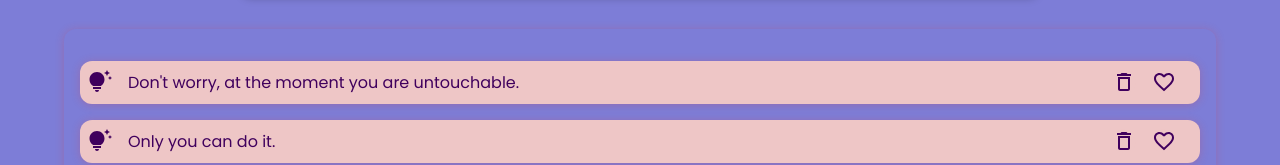
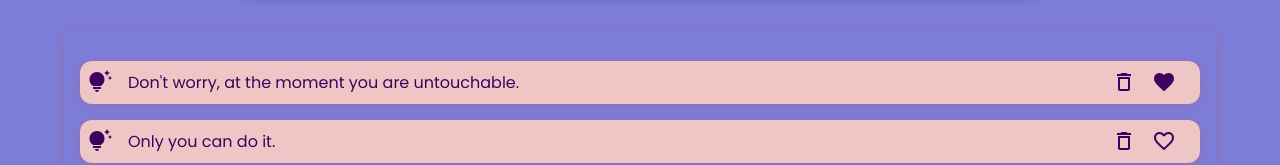
Before and after one commit to 3AME/daily-life-in-tampere, a React (Create React App) app: page / in a window 1280 px wide. Both pictures are taken after a click on the button 1164 px from the left and 4901 px from the top of the page. Shown: the part 4819-4984 px from the top of the page. Built offline with nearby package versions, Linux system fonts and the light colour scheme.

Commit message:
Add liked and unliked in part of thoughts

```diff
--- a/src/components/NewView/ViewForm.js
+++ b/src/components/NewView/ViewForm.js
@@ -36,6 +36,16 @@ const ViewForm = (props) => {
     if (event.target.value.trim().length > 0) {
       setIsValid(true);
     }
+    let imgfile = event.target.files[0]; //Acquire the first image from input
+    console.log('I am the origin picture', imgfile);
+    let reader = new FileReader(); //Using readAsDataURL for image return
+    // reader.readAsDataURL(imgfile);
+    console.log(reader.readAsDataURL(imgfile));
+  /*   reader.onload = function (event){
+      let imgs = event.result;
+      console.log("I am the picture returned as Base64",imgs);
+      setEnteredImg(imgs);
+    } */
     setEnteredImg(event.target.value);
   };
   const submitHandler = (event) => {
--- a/src/components/thoughts/ThoughtItem.js
+++ b/src/components/thoughts/ThoughtItem.js
@@ -1,30 +1,39 @@
-import React from "react";
+import React, { useState } from "react";
 import "./ThoughtItem.css";
 import Card from "../UI/Card";
 import TipsAndUpdatesIcon from "@mui/icons-material/TipsAndUpdates";
 import DeleteOutlineIcon from "@mui/icons-material/DeleteOutline";
-import FavoriteBorderIcon from '@mui/icons-material/FavoriteBorder';
+import FavoriteBorderIcon from "@mui/icons-material/FavoriteBorder";
+import FavoriteIcon from "@mui/icons-material/Favorite";
 
 const ThoughtItem = (props) => {
   //   console.log(props);
-  const deleteHandler = () =>{
+  const [liked, setLiked] = useState(null);
+  const deleteHandler = () => {
     props.onDelete(props.id);
-  }
+  };
+  const likeHandler = () => {
+    setLiked(!liked);
+  };
   return (
     <li>
       <Card className="thought-item">
         <TipsAndUpdatesIcon />
         <div className="thought-item__description">{props.content}</div>
-        {/* <div className="thought-item__button"> */}
-        {/* <button>Delete</button> */}
         <button className="thought-item__button" onClick={deleteHandler}>
           <DeleteOutlineIcon className="thought-item__delete" />
         </button>
-        <button className="thought-item__button" onClick={deleteHandler}>
-          <FavoriteBorderIcon className="thought-item__delete" />
-        </button>
-
-        {/* </div> */}
+        <div>
+          {liked ? (
+            <button className="thought-item__button" onClick={likeHandler}>
+              <FavoriteIcon className="thought-item__delete" />
+            </button>
+          ) : (
+            <button className="thought-item__button" onClick={likeHandler}>
+              <FavoriteBorderIcon className="thought-item__delete" />
+            </button>
+          )}
+        </div>
       </Card>
     </li>
   );
```
Also changed, not shown: src/components/life-skills/supermarket.css (line endings or trailing spaces).
